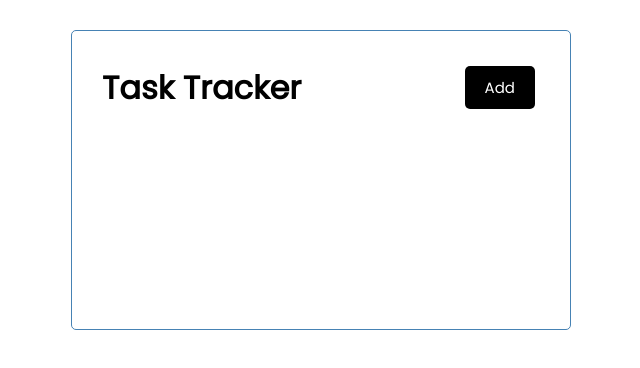
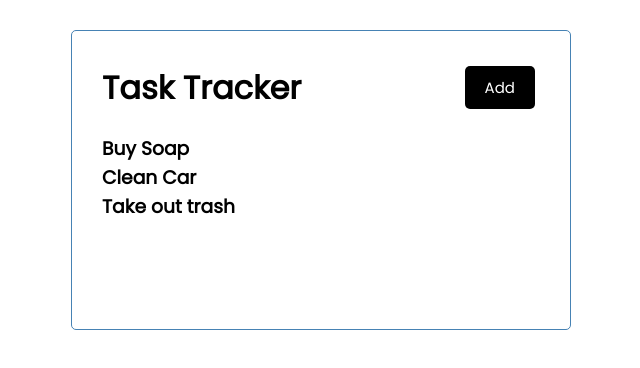
Before and after one commit to folzieds/task-tracker, a React (Create React App) app: page / in a window 1280 px wide. Shown: the top 368 px of the page, without its empty margins (319-959 px from the left). Built offline with nearby package versions, Linux system fonts and the light colour scheme.

Commit message:
Added Tasks components

```diff
--- a/src/App.js
+++ b/src/App.js
@@ -1,10 +1,34 @@
 import './App.css';
 import Header from "./components/Header";
+import Tasks from "./components/Tasks";
+import {useState} from "react";
 
 function App() {
+    const [tasks, setTasks] = useState([
+        {
+            id: 1,
+            text: 'Buy Soap',
+            day: 'Jan 3, 2023 at 1:30pm',
+            reminder: true,
+        },
+        {
+            id: 2,
+            text: 'Clean Car',
+            day: 'Jan 3, 2023 at 2:30pm',
+            reminder: false,
+        },
+        {
+            id: 3,
+            text: 'Take out trash',
+            day: 'Jan 3, 2023 at 3:30 pm',
+            reminder: false,
+        },
+    ]);
+
   return (
     <div className="container">
         <Header />
+        <Tasks tasks={tasks} />
     </div>
   );
 }
--- /dev/null
+++ b/src/components/Tasks.js
@@ -0,0 +1,12 @@
+const Tasks = ({ tasks}) => {
+
+    return (
+        <>
+            {tasks.map((task) => (
+                <h3 key={task.id}>{task.text}</h3>
+            ))}
+        </>
+    );
+}
+
+export default Tasks;
```
